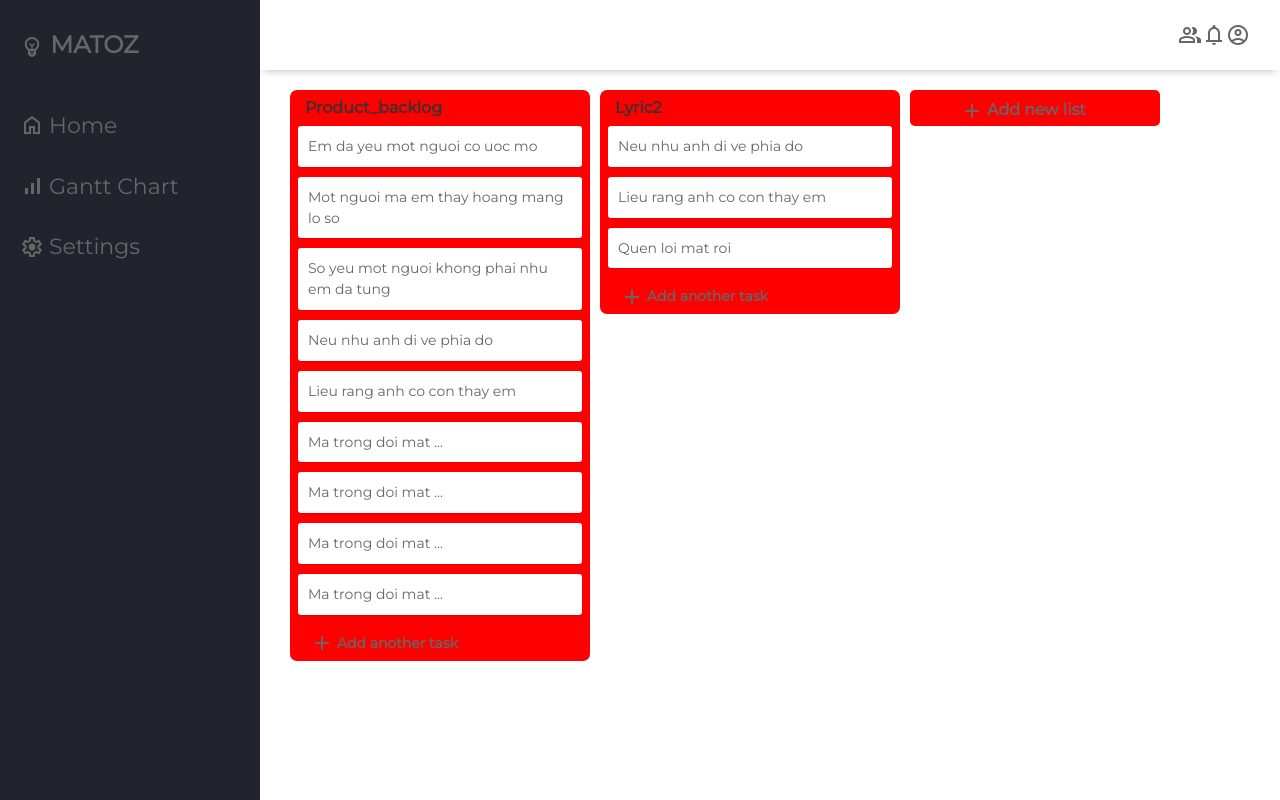
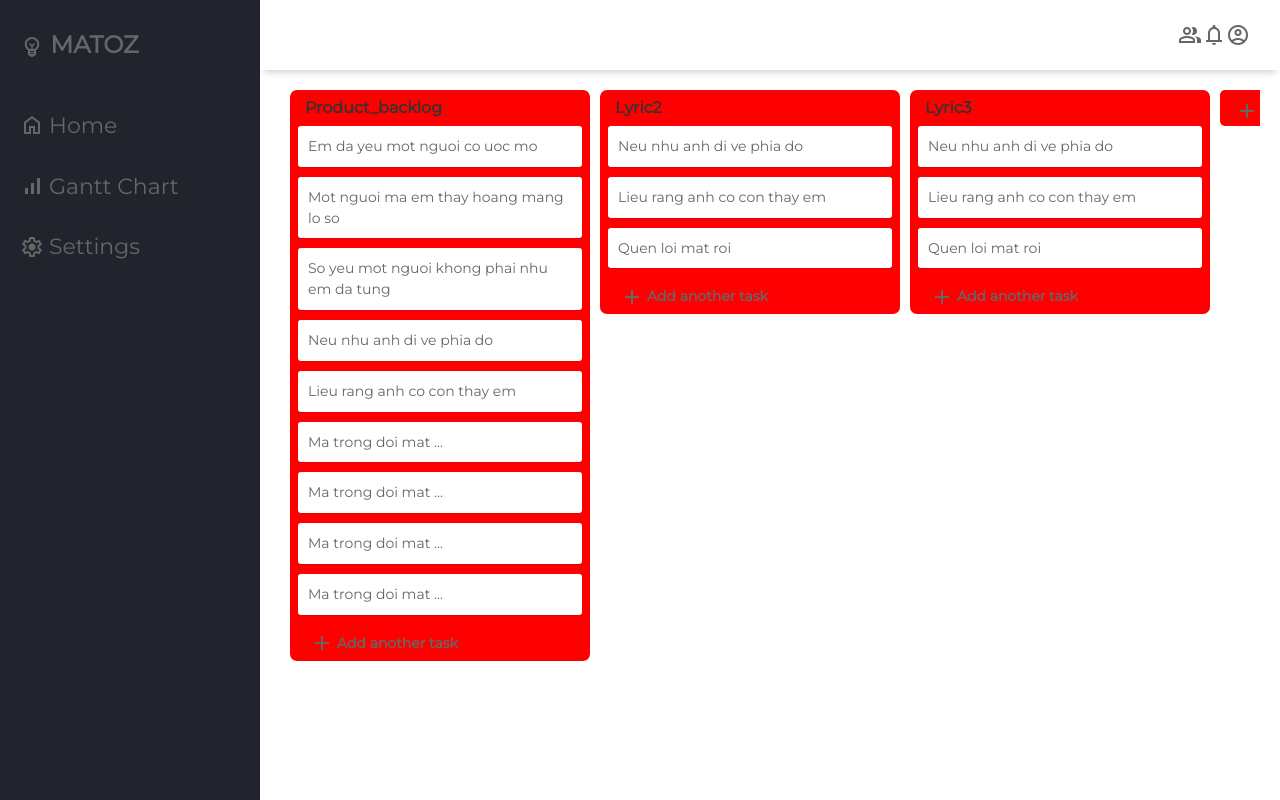
Before and after one commit to vubathang/matoz_2, a React (Create React App) app: page / in a window 1280 px wide. Built offline with nearby package versions, Linux system fonts and the light colour scheme.

Commit message:
button add list

```diff
--- a/package.json
+++ b/package.json
@@ -6,7 +6,9 @@
     "@testing-library/jest-dom": "^5.16.5",
     "@testing-library/react": "^13.4.0",
     "@testing-library/user-event": "^13.5.0",
+    "bootstrap": "^5.2.3",
     "react": "^18.2.0",
+    "react-bootstrap": "^2.6.0",
     "react-dom": "^18.2.0",
     "react-scripts": "5.0.1",
     "web-vitals": "^2.1.4"
--- a/src/App.css
+++ b/src/App.css
@@ -1,3 +1,4 @@
+@import 'bootstrap/dist/css/bootstrap.min.css';
 @import './_setting.css';
 
 * {
--- a/src/actions/initData.js
+++ b/src/actions/initData.js
@@ -28,6 +28,16 @@ export const initData = {
             { id: 'task-5',board_Id: 'board-1',list_Id: 'list-2',title: 'Lieu rang anh co con thay em' },
             { id: 'task-6',board_Id: 'board-1',list_Id: 'list-2',title: 'Quen loi mat roi' }
           ]
+        },
+        {
+          id: 'list-3',
+          board_Id: 'board-1',
+          title: 'Lyric3',
+          tasks: [
+            { id: 'task-20', board_Id: 'board-1', list_Id: 'list-2', title: 'Neu nhu anh di ve phia do' },
+            { id: 'task-21',board_Id: 'board-1',list_Id: 'list-2',title: 'Lieu rang anh co con thay em' },
+            { id: 'task-22',board_Id: 'board-1',list_Id: 'list-2',title: 'Quen loi mat roi' }
+          ]
         }
       ]
     }
--- a/src/components/BoardContent/BoardContent.css
+++ b/src/components/BoardContent/BoardContent.css
@@ -1,4 +1,5 @@
 @import '_setting.css';
+
 
 .main-container {
   grid-area: main;
@@ -18,20 +19,53 @@
   max-height: 100%;
 }
 
+.form-add-another-list {
+  margin-left: var(--gap);
+}
+
 .add-another-list {
   min-width: 250px;
   height: 36px;
   line-height: 32px;
-  padding: 4px 0 4px 15px;
+  padding: 4px 0 4px 0px;
   cursor: pointer;
-  margin-left: var(--gap);
+
   font-size: 16px;
   font-weight: bold;
   background-color: red;
   border-radius: 5px;
-  padding-left: 50px;
+  /* padding-left: 50px; */
+}
+
+.add-another-list > .icon {
+  padding-left: 15px;
 }
 
 .add-another-list:hover {
   background-color: blue;
 }
+
+.enter-new-list {
+  min-width: 250px;
+}
+
+.input-enter-new-list {
+  /* display: none; */
+  width: 250px;
+  max-width: 250px;
+  height: 36px;
+  padding: 4px 0 4px 0px;
+  margin-top: 10px;
+}
+
+.trash-icon {
+  margin-left: 5px;
+  font-size: 20;
+  font-weight: bold;
+  cursor: pointer;
+  color: red;
+}
+
+.trash-icon:hover {
+  color: brown;
+}
--- a/src/components/BoardContent/BoardContent.js
+++ b/src/components/BoardContent/BoardContent.js
@@ -1,4 +1,5 @@
-import React, { useState, useEffect } from "react";
+import React, { useState, useEffect, useCallback } from "react";
+import { Form,Button } from 'react-bootstrap';
 
 import "./BoardContent.css";
 
@@ -9,6 +10,14 @@ import { initData } from 'actions/initData'
 function BoardContent() {
   const [board, setBoard] = useState({})
   const [lists, setLists] = useState([])
+  const [openNewListForm, setOpenNewListForm] = useState(false)
+  const [newListTitle, setNewListTitle] = useState('')
+  const onNewListTitleChange = useCallback(
+    (e) => {
+      setNewListTitle(e.target.value)
+    },
+    []
+  )
 
   useEffect(() => {
     const boardFromDb = initData.boards.find(board => board.id === 'board-1')
@@ -18,16 +27,76 @@ function BoardContent() {
       setLists(boardFromDb.lists)
     }
   }, [])
+  const toggleOpenNewListForm = () => {
+    setOpenNewListForm(!openNewListForm)
+  }
+
+  const addNewList = () => {
+    if (!newListTitle) {
+      return
+    }
+
+    const newListToAdd = {
+      id: (Math.random().toString(36).substring(2, 5)),
+      boardId: board.id,
+      title: newListTitle.trim(),
+      tasks: []
+    }
+
+    let newList = [...lists]
+    newList.push(newListToAdd)
+
+    let newBoard = {...board}
+    newBoard.lists = newList
+
+    setLists(newList)
+    setBoard(newBoard)
+
+    setNewListTitle('')
+    toggleOpenNewListForm()
+  }
+
+  const deleteTitle = () => {
+    setNewListTitle('')
+    toggleOpenNewListForm()
+  }
 
   return (
     <main class="main-container">
       <div class="list-columns">
         {/* <p class="font-weight-bold font24">WORKSPACES</p> */}
         {lists.map((list, index) => <List key={ index } list={list} />)}
-        <div class="add-another-list">
-          <span class="material-symbols-outlined icon ">add</span>
-          Add new list
+
+
+
+        <div class="form-add-another-list">
+          {!openNewListForm &&
+            <div class="add-another-list" onClick={toggleOpenNewListForm}>
+              <span class="material-symbols-outlined icon hover">add</span>
+              Add new list
+            </div>
+          }
+          {openNewListForm &&
+          <div class="enter-new-list">
+            <Form.Control
+              size="sm"
+              type="text"
+              placeholder="Enter new list ..."
+              class="input-enter-new-list"
+              value = {newListTitle}
+              onChange={onNewListTitleChange}
+            />
+            <Button
+              as="input"
+              type="button"
+              value="Enter"
+              onClick={addNewList}
+            />{' '}
+            <span class="material-symbols-outlined trash-icon" onClick = {deleteTitle}>delete</span>
+          </div>
+          }
         </div>
+
       </div>
     </main>
   )
```
Also changed, not shown: 1 other file (tests, documents, lock files or other folders).
